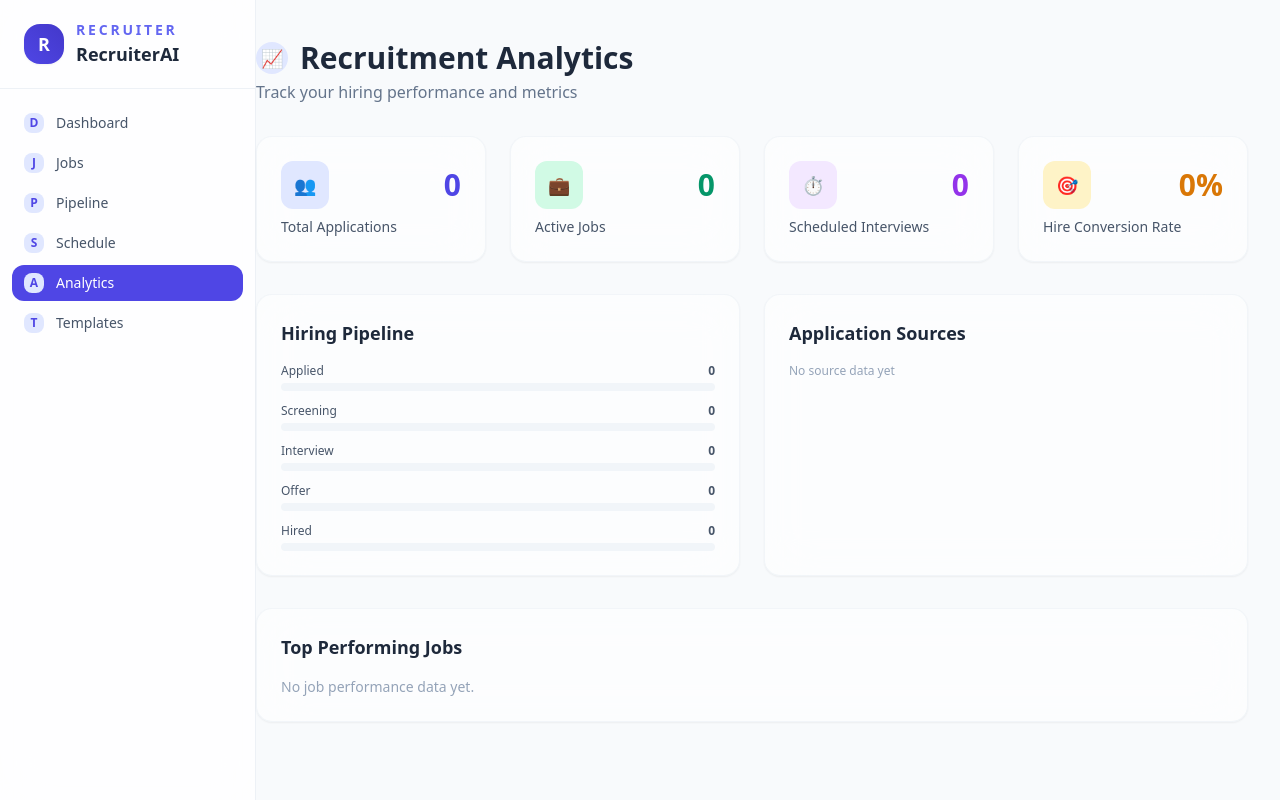
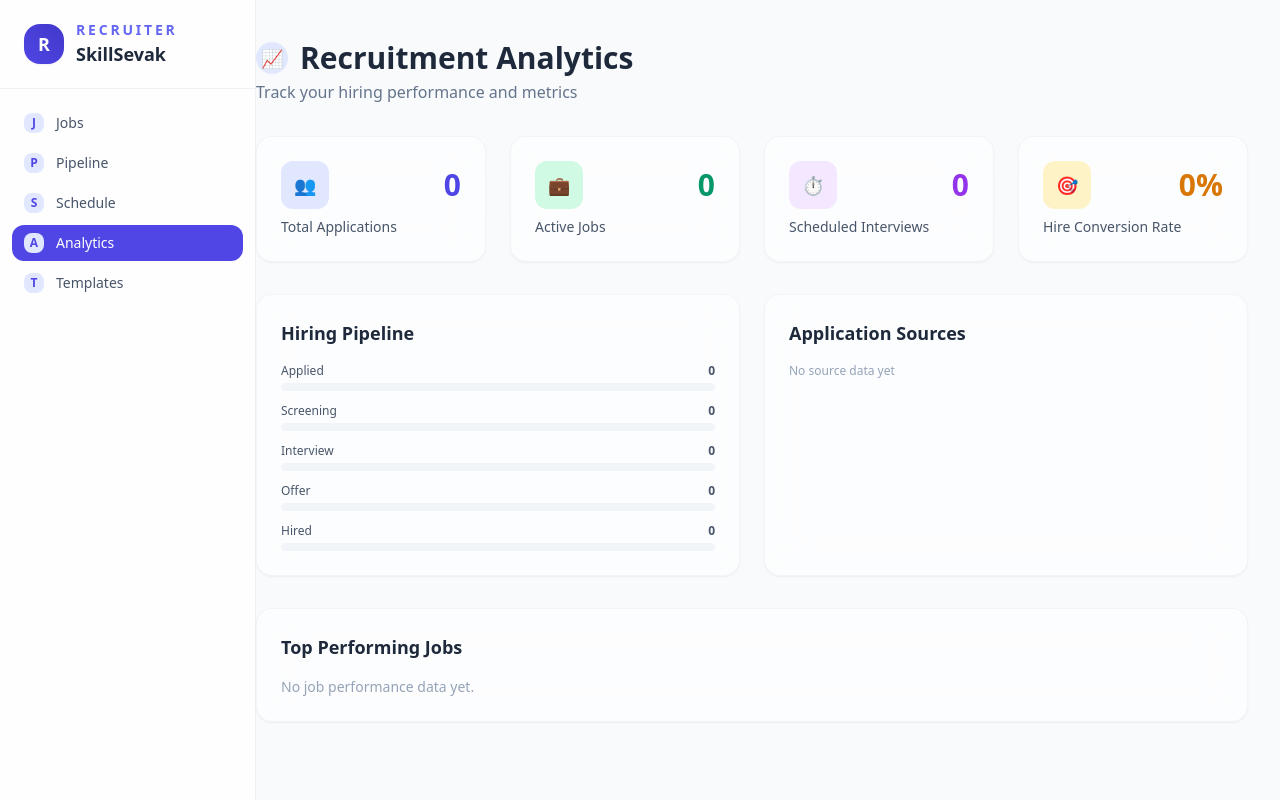
Before and after one commit to rishiraj-21/N26_14-SkillSevak, a Django app: page /recruiter/analytics/ in a window 1280 px wide. Run offline with Django 5.2, Linux system fonts and the light colour scheme; parts of the project's set-up code (start-up, migrations or seed data) failed here and were passed over; some libraries are stand-ins or nearby versions.

Commit message:
Rebrand RecruiterAI → SkillSevak & remove dashboard page
- Replace all "RecruiterAI" with "SkillSevak" across recruiter templates
- Remove /recruiter/dashboard/ URL, view, and all nav links
- Redirect recruiter_page to jobs instead of dashboard
- Add @ensure_csrf_cookie to index and login_view to fix CSRF stale token issue

```diff
--- a/neuralnetwork/ann/templates/analytics.html
+++ b/neuralnetwork/ann/templates/analytics.html
@@ -1,6 +1,6 @@
 {% extends "recruiter_layout.html" %}
 
-{% block title %}Analytics · RecruiterAI{% endblock %}
+{% block title %}Analytics · SkillSevak{% endblock %}
 
 {% block content %}
   <div class="space-y-8">
--- a/neuralnetwork/ann/templates/dashboard.html
+++ b/neuralnetwork/ann/templates/dashboard.html
@@ -1,6 +1,6 @@
 {% extends "recruiter_layout.html" %}
 
-{% block title %}Dashboard · RecruiterAI{% endblock %}
+{% block title %}Dashboard · SkillSevak{% endblock %}
 
 {% block content %}
   <div class="space-y-8">
--- a/neuralnetwork/ann/templates/email_templates.html
+++ b/neuralnetwork/ann/templates/email_templates.html
@@ -1,6 +1,6 @@
 {% extends "recruiter_layout.html" %}
 
-{% block title %}Email Templates · RecruiterAI{% endblock %}
+{% block title %}Email Templates · SkillSevak{% endblock %}
 
 {% block content %}
   <div class="space-y-8 max-w-6xl">
--- a/neuralnetwork/ann/templates/jobs.html
+++ b/neuralnetwork/ann/templates/jobs.html
@@ -1,6 +1,6 @@
 {% extends "recruiter_layout.html" %}
 
-{% block title %}Jobs · RecruiterAI{% endblock %}
+{% block title %}Jobs · SkillSevak{% endblock %}
 
 {% block content %}
   <div class="space-y-8">
--- a/neuralnetwork/ann/templates/recruiter_layout.html
+++ b/neuralnetwork/ann/templates/recruiter_layout.html
@@ -3,7 +3,7 @@
 <html lang="en">
   <head>
     <meta charset="UTF-8" />
-    <title>{% block title %}RecruiterAI{% endblock %}</title>
+    <title>{% block title %}SkillSevak{% endblock %}</title>
     <!-- Tailwind CSS via CDN -->
     <script src="https://cdn.tailwindcss.com"></script>
   </head>
@@ -19,7 +19,7 @@
             </div>
             <div>
               <div class="text-sm font-semibold uppercase tracking-[0.2em] text-indigo-500">Recruiter</div>
-              <div class="text-lg font-bold text-slate-800">RecruiterAI</div>
+              <div class="text-lg font-bold text-slate-800">SkillSevak</div>
             </div>
           </div>
         </div>
@@ -27,11 +27,6 @@
         <!-- Nav -->
         <nav class="flex-1 px-3 py-4 space-y-1 text-sm font-medium">
           {# Active states are handled with Django url names; adjust as needed #}
-          <a href="{% url 'dashboard' %}"
-             class="flex items-center gap-3 px-3 py-2 rounded-xl transition-colors {% if request.resolver_match.url_name == 'dashboard' %}bg-indigo-600 text-white{% else %}text-slate-600 hover:bg-slate-100{% endif %}">
-            <span class="w-5 h-5 rounded-lg bg-indigo-100 text-indigo-600 flex items-center justify-center text-xs font-semibold">D</span>
-            <span>Dashboard</span>
-          </a>
           <a href="{% url 'jobs' %}"
              class="flex items-center gap-3 px-3 py-2 rounded-xl transition-colors {% if request.resolver_match.url_name == 'jobs' %}bg-indigo-600 text-white{% else %}text-slate-600 hover:bg-slate-100{% endif %}">
             <span class="w-5 h-5 rounded-lg bg-indigo-100 text-indigo-600 flex items-center justify-center text-xs font-semibold">J</span>
@@ -67,7 +62,7 @@
             <div class="h-8 w-8 rounded-xl bg-gradient-to-tr from-indigo-600 to-indigo-700 flex items-center justify-center shadow-sm">
               <span class="text-white font-bold text-sm">R</span>
             </div>
-            <span class="font-semibold text-slate-800">RecruiterAI</span>
+            <span class="font-semibold text-slate-800">SkillSevak</span>
           </div>
           {# You can wire this to a mobile drawer later if needed #}
           <button type="button" class="inline-flex items-center justify-center rounded-lg border border-slate-200 bg-white/80 px-2.5 py-1.5 text-slate-700 shadow-sm">
--- a/neuralnetwork/ann/templates/schedule.html
+++ b/neuralnetwork/ann/templates/schedule.html
@@ -1,6 +1,6 @@
 {% extends "recruiter_layout.html" %}
 
-{% block title %}Schedule · RecruiterAI{% endblock %}
+{% block title %}Schedule · SkillSevak{% endblock %}
 
 {% block content %}
   <div class="space-y-6">
--- a/neuralnetwork/ann/templates/schedule_create.html
+++ b/neuralnetwork/ann/templates/schedule_create.html
@@ -1,6 +1,6 @@
 {% extends "recruiter_layout.html" %}
 
-{% block title %}Schedule Interview · RecruiterAI{% endblock %}
+{% block title %}Schedule Interview · SkillSevak{% endblock %}
 
 {% block content %}
   <div class="max-w-2xl mx-auto space-y-6">
--- a/neuralnetwork/ann/urls.py
+++ b/neuralnetwork/ann/urls.py
@@ -20,7 +20,6 @@ urlpatterns = [
 
     # Recruiter workspace pages
     path('recruiter/', views.recruiter_page, name='recruiter'),
-    path('recruiter/dashboard/', views.recruiter_dashboard, name='dashboard'),
     path('recruiter/jobs/', views.recruiter_jobs, name='jobs'),
     path('recruiter/jobs/<int:job_id>/', views.recruiter_job_detail, name='recruiter_job_detail'),
     path('recruiter/jobs/<int:job_id>/info/', views.recruiter_job_info, name='recruiter_job_info'),
--- a/neuralnetwork/ann/views.py
+++ b/neuralnetwork/ann/views.py
@@ -22,10 +22,12 @@ from .models import Job, CandidateProfile, Application, CompanyProfile, ParsedRe
 logger = logging.getLogger(__name__)
 
 
+@ensure_csrf_cookie
 def index(request):
     return render(request, 'index.html')
 
 
+@ensure_csrf_cookie
 def login_view(request):
     if request.method == 'POST':
         email = request.POST.get('email')
@@ -242,33 +244,9 @@ def candidate_page(request):
 
 def recruiter_page(request):
     """
-    Entry point for recruiter workspace – redirect to dashboard page.
-    """
-    return redirect('dashboard')
-
-
-def recruiter_dashboard(request):
-    """
-    Dashboard: candidate discovery page.
-    For now, this uses placeholder data so the page renders correctly.
-    """
-    search_term = request.GET.get('q', '')
-    min_match = int(request.GET.get('min_match', 0) or 0)
-    status = request.GET.get('status', '')
-    experience_level = request.GET.get('experience_level', '')
-    sort = request.GET.get('sort', 'match')
-
-    context = {
-        'candidates': [],
-        'candidates_loading': False,
-        'search_term': search_term,
-        'min_match': min_match,
-        'status': status,
-        'experience_levels': ['Junior', 'Mid-Level', 'Senior', 'Lead', 'Executive'],
-        'experience_level': experience_level,
-        'sort': sort,
-    }
-    return render(request, 'dashboard.html', context)
+    Entry point for recruiter workspace – redirect to jobs page.
+    """
+    return redirect('jobs')
 
 
 @login_required
```
Also changed, not shown: neuralnetwork/ann/templates/recruiter.html (+0 -8 lines).
